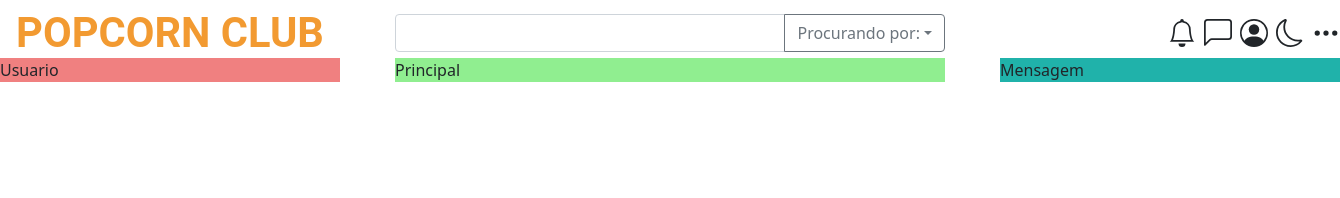
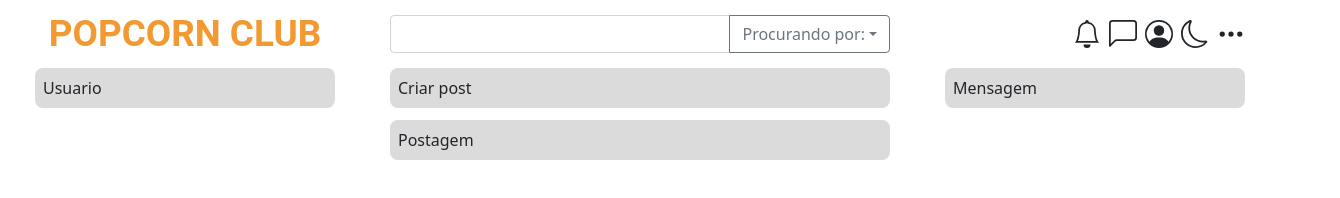
Before and after one commit to mattolivr/popcorn-club, a plain HTML site: page index.html in a window 1280 px wide. Shown: the whole page, 1340 px wide, since content can reach past the window. Drawn offline with nearby package versions, Linux system fonts and the light colour scheme.

Commit message:
Pequenos ajustes de layout

```diff
--- a/CSS/style.css
+++ b/CSS/style.css
@@ -2,9 +2,17 @@ html, body {
     margin: 0;
 }
 
+.container_block{
+    background-color: #DBDBDB;
+    margin: 0;
+    padding: 8px;
+
+    border-radius: 8px;
+}
+
 #layout_container{
     display: grid;
-    grid-template-columns: auto 340px 55px 550px 55px 340px auto;
+    grid-template-columns: auto 300px 55px 500px 55px 300px auto;
 }
 
 header{
@@ -12,10 +20,11 @@ header{
     grid-column-end: 7;
 
     display: grid;
-    grid-template-columns: 340px 55px 550px 55px 340px;
+    grid-template-columns: 300px 55px 500px 55px 300px;
     align-items: center;
 
-    margin-top: 8px;
+    margin-top: 12px;
+    margin-bottom: 12px;
 }
 
 #header_logo{
@@ -27,7 +36,7 @@ header{
     margin: 0;
 
     font-family: 'Roboto', Arial, sans-serif;
-    font-size: 2.6em;
+    font-size: 2.3em;
     font-weight: bold;
     text-transform: uppercase;
     text-align: center;
@@ -59,20 +68,21 @@ header{
 #user_container{
     grid-column-start: 2;
     grid-column-end: 2;
-
-    background-color: lightcoral;
 }
 
 main {
     grid-column-start: 4;
     grid-column-end: 4;
 
-    background-color: lightgreen;
+    display: flex;
+    flex-direction: column;
+}
+
+main>div.container_block{
+    margin-bottom: 12px;
 }
 
 #message_container{
     grid-column-start: 6;
     grid-column-end: 6;
-
-    background-color: lightseagreen;
 }
--- a/index.html
+++ b/index.html
@@ -50,13 +50,18 @@
                 </div>
             </header>
             <div id="user_container">
-                Usuario
+                <div class="container_block">
+                    Usuario
+                </div>
             </div>
             <main>
-                Principal
+                <div id="main_create" class="container_block">Criar post</div>
+                <div id="main_post" class="container_block">Postagem</div>
             </main>
             <div id="message_container">
-                Mensagem
+                <div class="container_block">
+                    Mensagem
+                </div>
             </div>
         </div>
         <script src="https://cdn.jsdelivr.net/npm/bootstrap@5.1.3/dist/js/bootstrap.bundle.min.js" integrity="sha384-ka7Sk0Gln4gmtz2MlQnikT1wXgYsOg+OMhuP+IlRH9sENBO0LRn5q+8nbTov4+1p" crossorigin="anonymous"></script>
```
